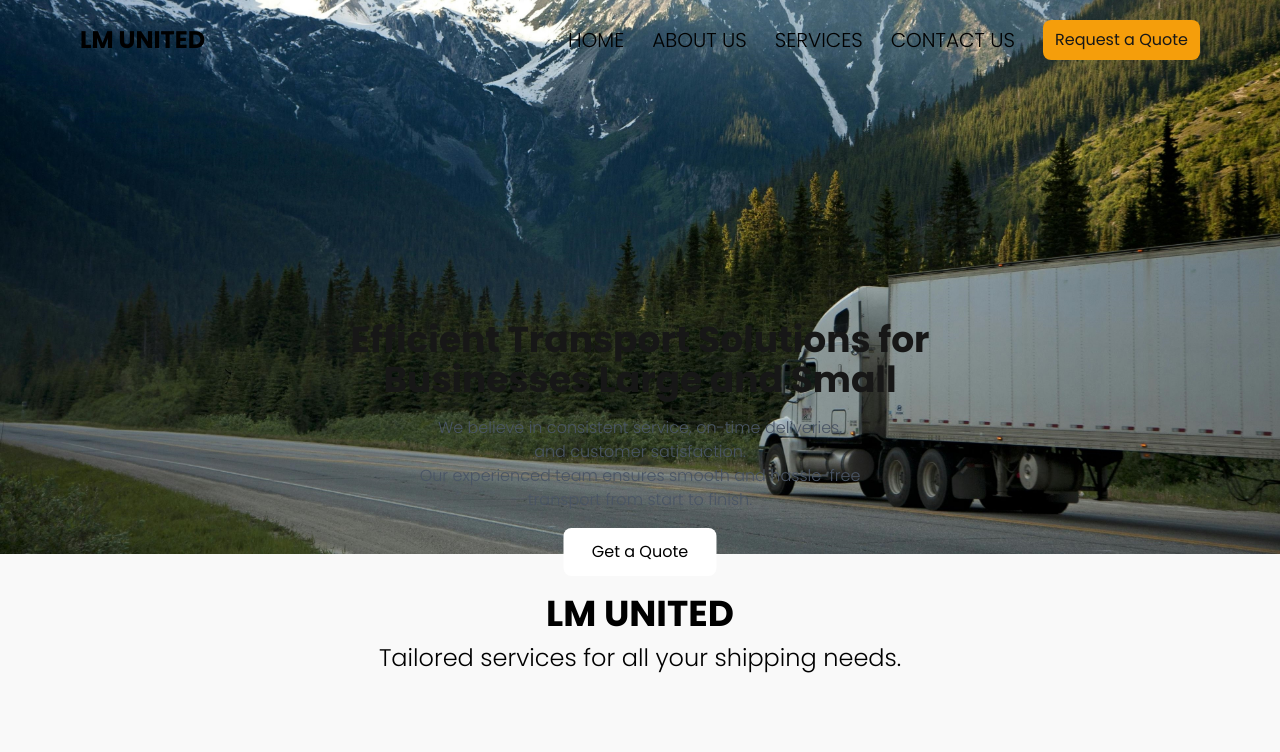
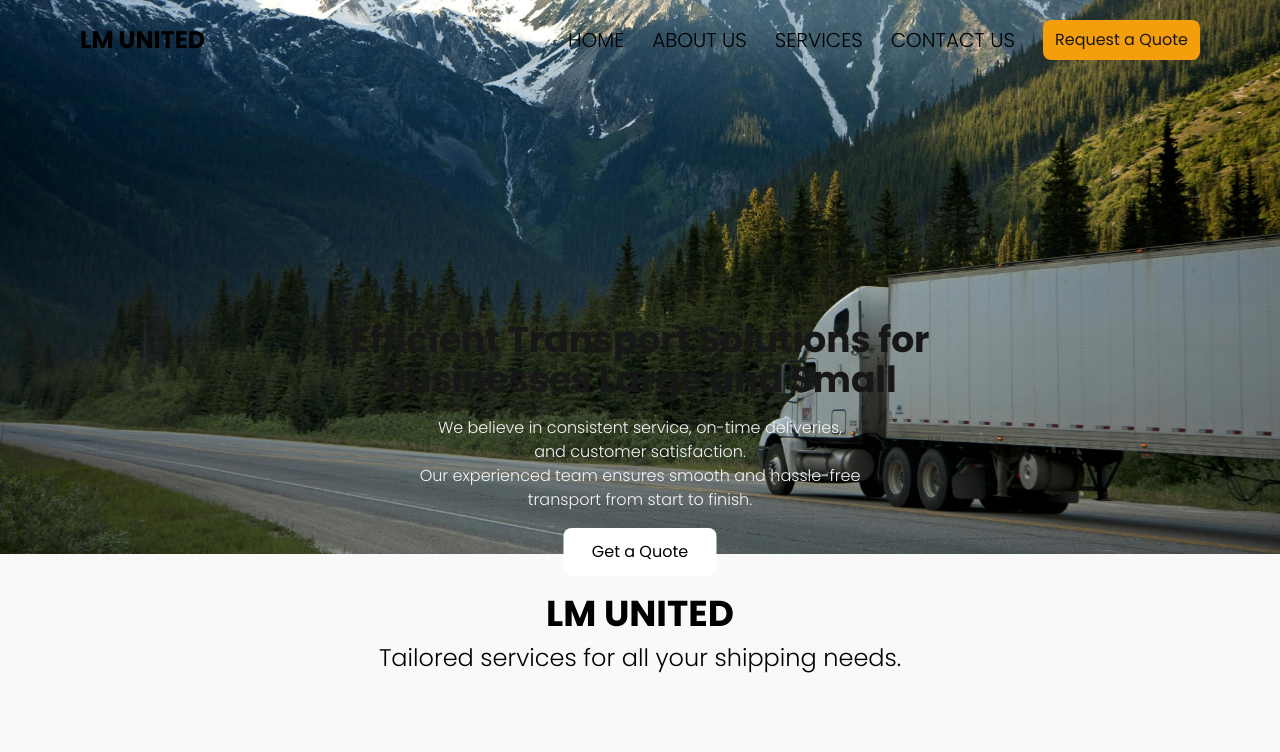
Before and after one commit to Anshik-02/Lm-united, a Next.js app: page / in a window 1280 px wide. Shown: the top 752 px of the page. Built offline with nearby package versions, Linux system fonts and the light colour scheme; grey boxes are pictures that could not be loaded.

Commit message:
Your commit message

```diff
--- a/app/page.tsx
+++ b/app/page.tsx
@@ -13,7 +13,7 @@ export default function Home() {
             Efficient Transport Solutions for <br className="hidden md:block" />
             Businesses Large and Small
           </h1>
-          <p className="font-extralight text-base text-gray-600 leading-6 mt-4">
+          <p className="font-extralight text-base text-gray-100 leading-6 mt-4">
             We believe in consistent service, on-time deliveries,
             <br className="hidden md:block" />
             and customer satisfaction. <br className="hidden md:block" />
```
